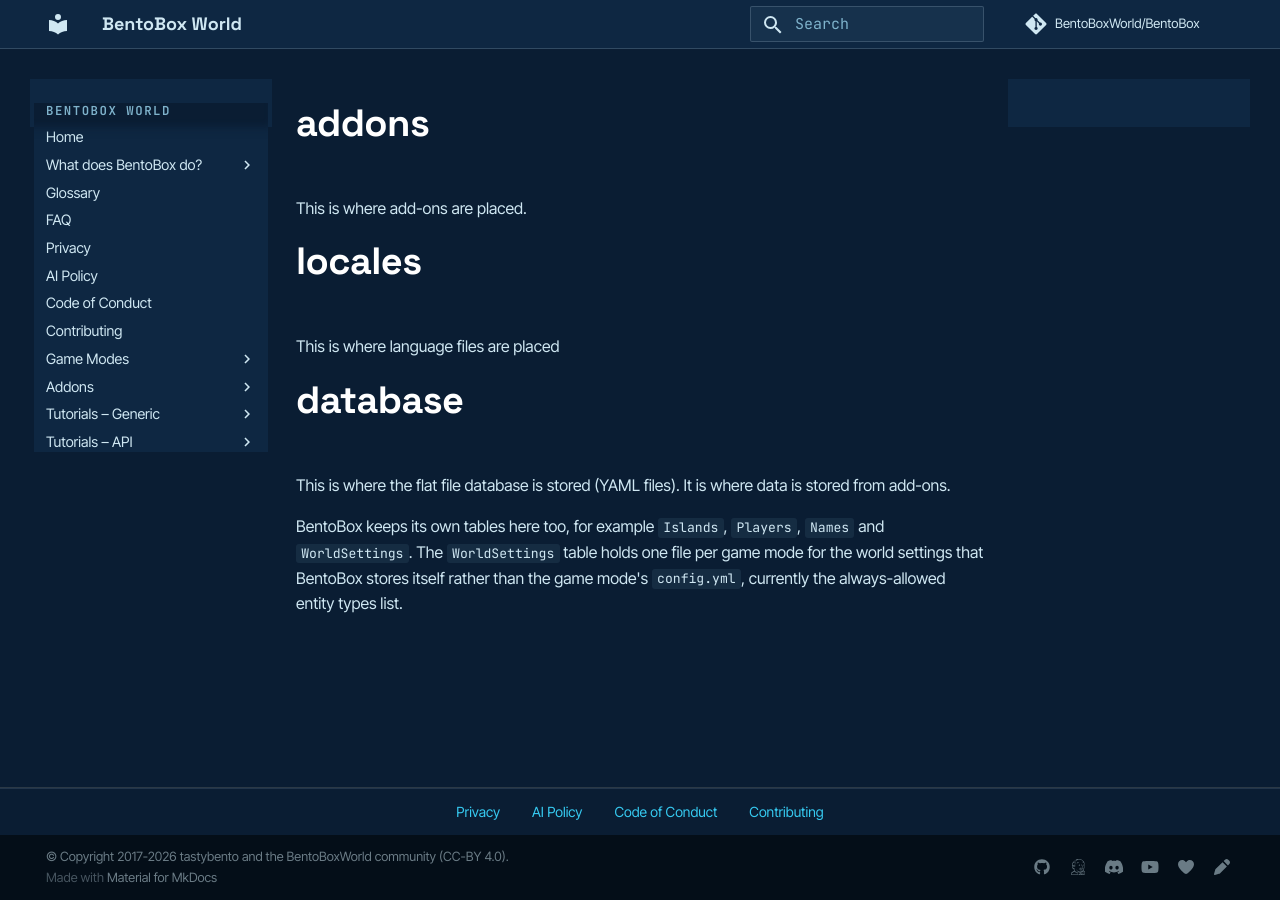
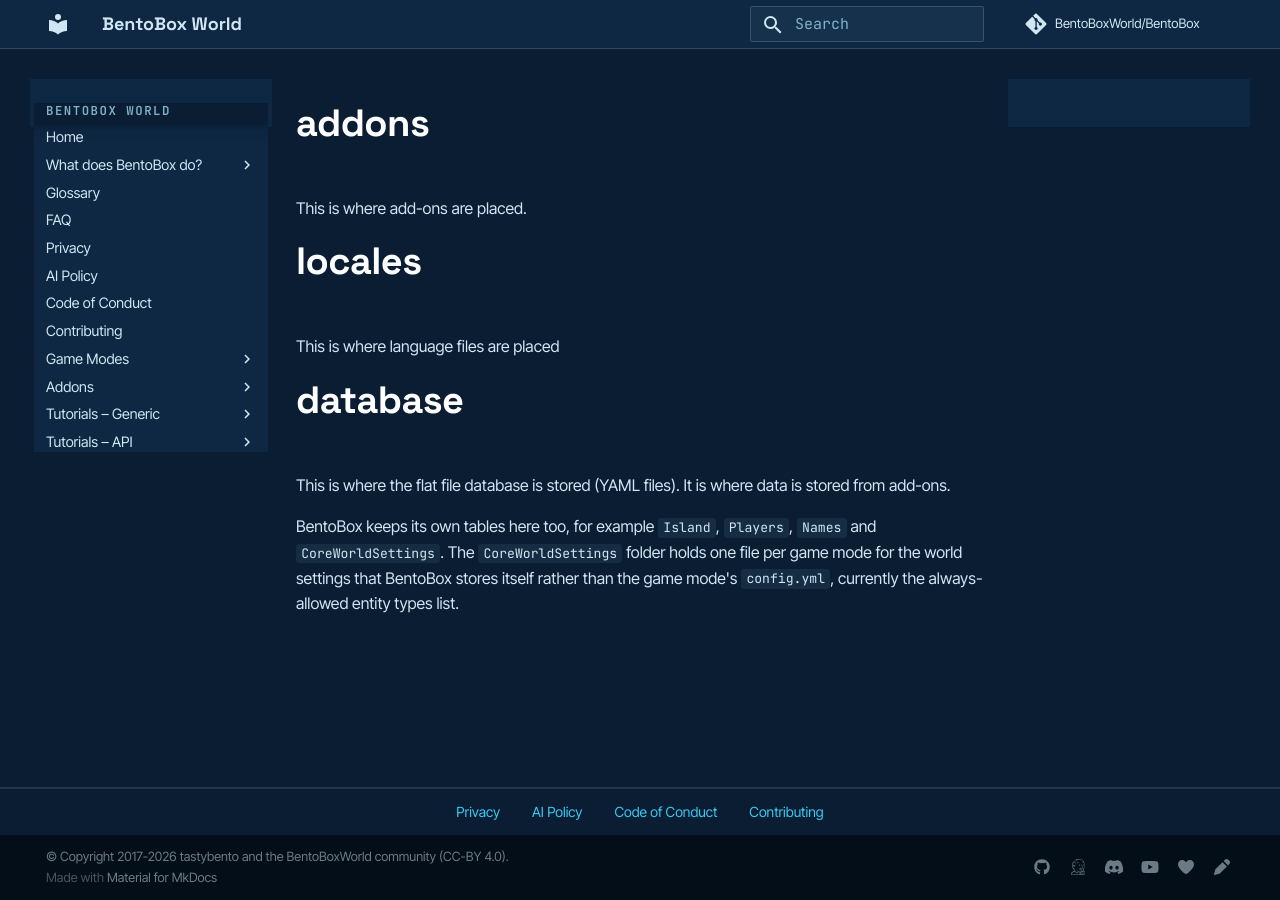
Before and after one commit to BentoBoxWorld/docs, an MkDocs documentation site: the page built from docs/BentoBox/List-of-BentoBox-directories.md, in a window 1280 px wide. Built offline with MkDocs 1.6.1 and Material for MkDocs 9.7.7, drawn with Linux system fonts in a browser that asks for light colours; comment, search, counter and statistics services are not loaded.

Commit message:
docs: correct the core world settings storage path (#117)
Co-authored-by: Claude Fable 5.1 <noreply@anthropic.com>

```diff
--- a/docs/BentoBox/List-of-BentoBox-directories.md
+++ b/docs/BentoBox/List-of-BentoBox-directories.md
@@ -10,4 +10,4 @@ This is where language files are placed
 
 This is where the flat file database is stored (YAML files). It is where data is stored from add-ons.
 
-BentoBox keeps its own tables here too, for example `Islands`, `Players`, `Names` and `WorldSettings`. The `WorldSettings` table holds one file per game mode for the world settings that BentoBox stores itself rather than the game mode's `config.yml`, currently the always-allowed entity types list.
+BentoBox keeps its own tables here too, for example `Island`, `Players`, `Names` and `CoreWorldSettings`. The `CoreWorldSettings` folder holds one file per game mode for the world settings that BentoBox stores itself rather than the game mode's `config.yml`, currently the always-allowed entity types list.
```
Also changed, not shown: docs/BentoBox/About/Protections.md (+1 -1 lines).
